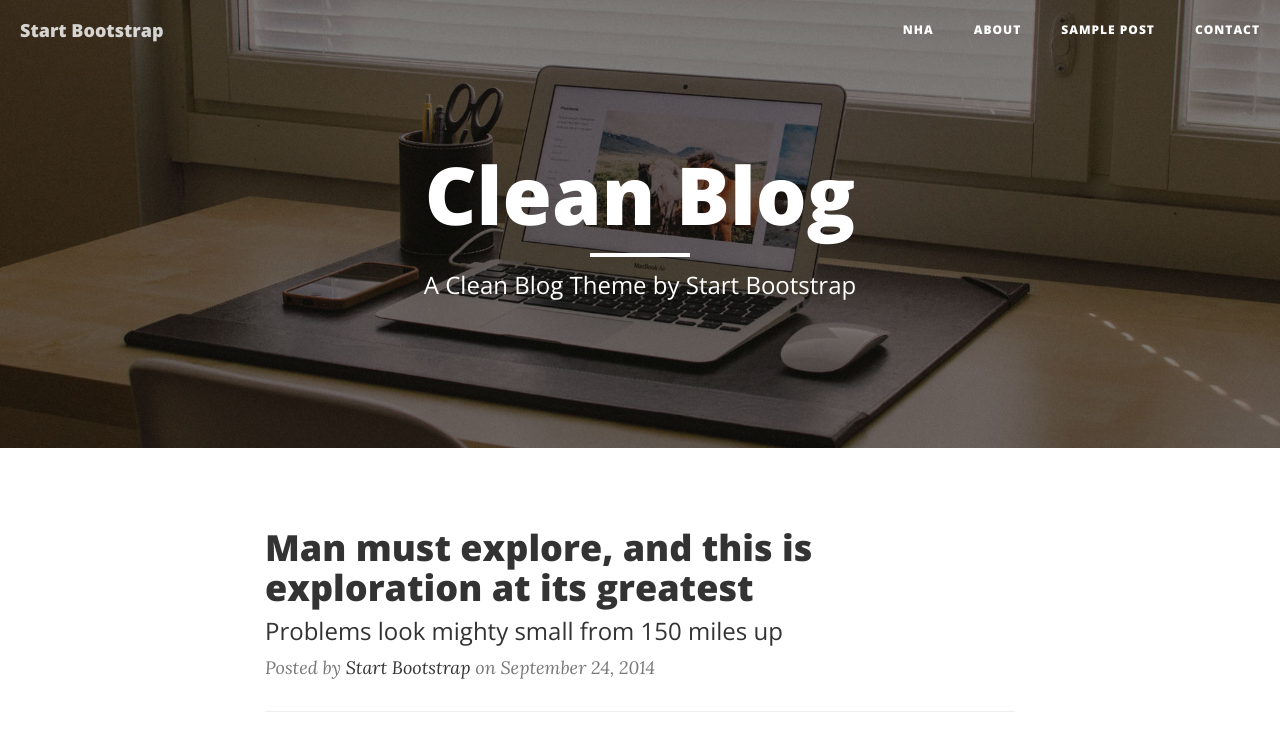
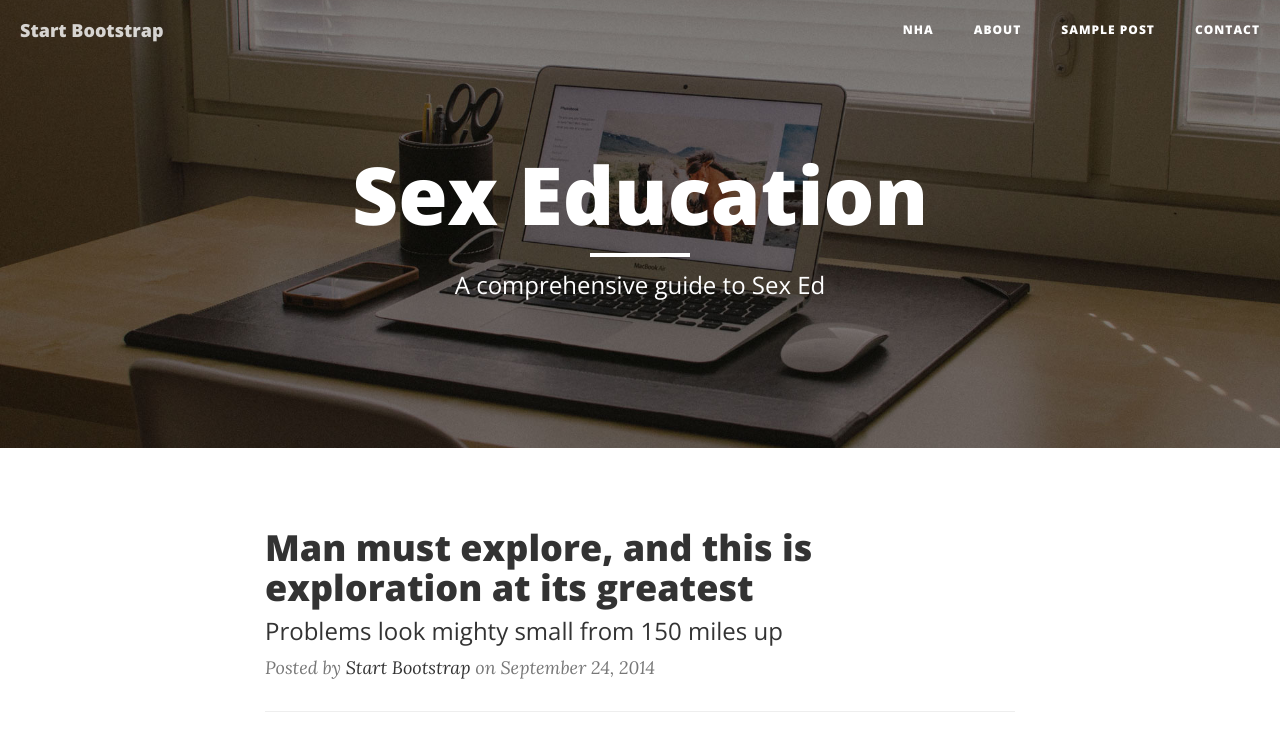
Before and after one commit to bansupremacy/bansupremacy.github.io, a website: page index.html in a window 1280 px wide. Shown: the top 739 px of the page. Drawn offline with nearby package versions, Linux system fonts and the light colour scheme.

Commit message:
Add new title

```diff
--- a/index.html
+++ b/index.html
@@ -74,9 +74,9 @@
             <div class="row">
                 <div class="col-lg-8 col-lg-offset-2 col-md-10 col-md-offset-1">
                     <div class="site-heading">
-                        <h1>Clean Blog</h1>
+                        <h1>Sex Education</h1>
                         <hr class="small">
-                        <span class="subheading">A Clean Blog Theme by Start Bootstrap</span>
+                        <span class="subheading">A comprehensive guide to Sex Ed</span>
                     </div>
                 </div>
             </div>
```
